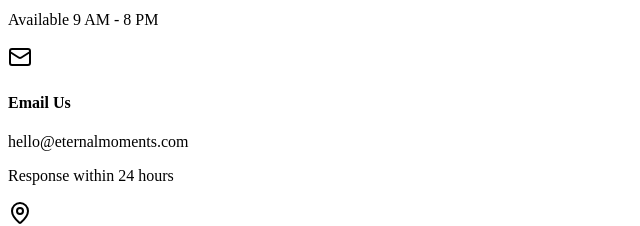
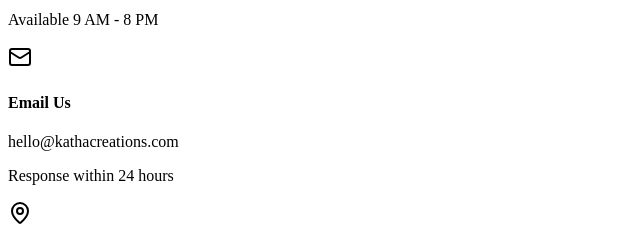
Before and after one commit to Abhishekkatale/Katha_Creations, a Next.js app: page /LandingPage in a window 1280 px wide. Shown: the part 10280-10506 px from the top of the page, without its empty margins (0-640 px from the left). Built offline with nearby package versions, Linux system fonts and the light colour scheme.

Commit message:
chnage email

```diff
--- a/src/components/Contact.jsx
+++ b/src/components/Contact.jsx
@@ -28,7 +28,7 @@
     {
       icon: Mail,
       title: "Email Us",
-      content: "hello@eternalmoments.com",
+      content: "hello@kathacreations.com",
       description: "Response within 24 hours",
       color: "from-purple-500 to-pink-500"
     },
```
